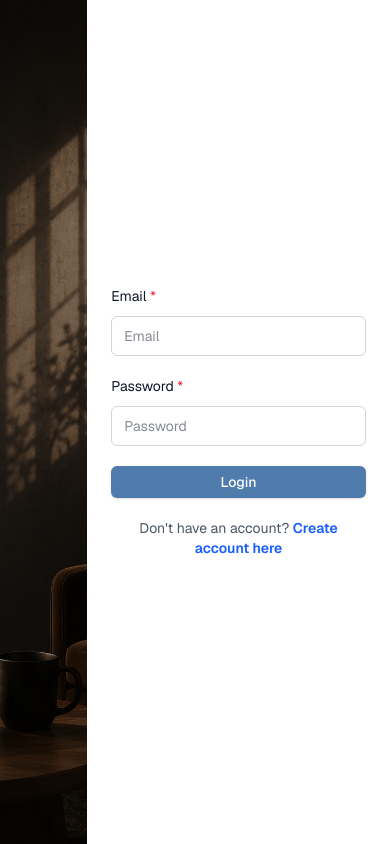
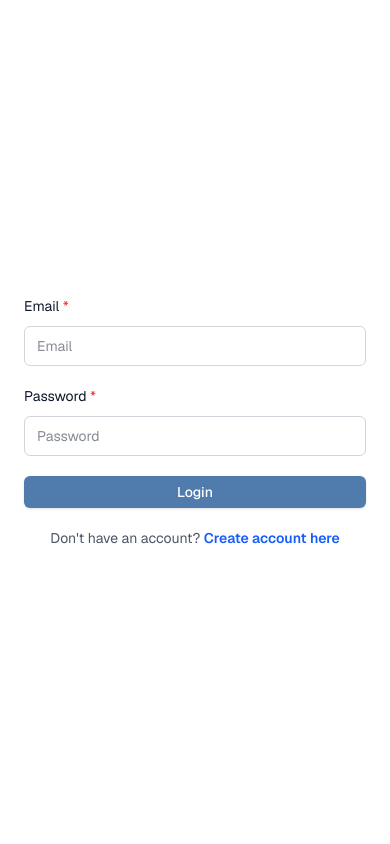
Before and after one commit to NEELSAMEL19/Personal_Book_Manager, a Next.js app: page /login in a window 390 px wide. Built offline with nearby package versions, Linux system fonts and the light colour scheme; no server answers.

Commit message:
Update LoginTheme.tsx

```diff
--- a/features/Auth/Login/LoginTheme.tsx
+++ b/features/Auth/Login/LoginTheme.tsx
@@ -2,7 +2,8 @@ import Image from "next/image";
 
 const LoginTheme = () => {
   return (
-    <div className="relative min-[850px]:block w-[30%] h-screen overflow-hidden">      <Image
+    <div className="hidden md:block relative w-[30%] h-screen overflow-hidden">
+      <Image
         src="/login_bg.png"
         alt="Login theme"
         fill
@@ -10,7 +11,6 @@ const LoginTheme = () => {
         className="object-cover"
         priority
       />
-
       <div className="absolute inset-0 bg-black/40" />
     </div>
   );
```
